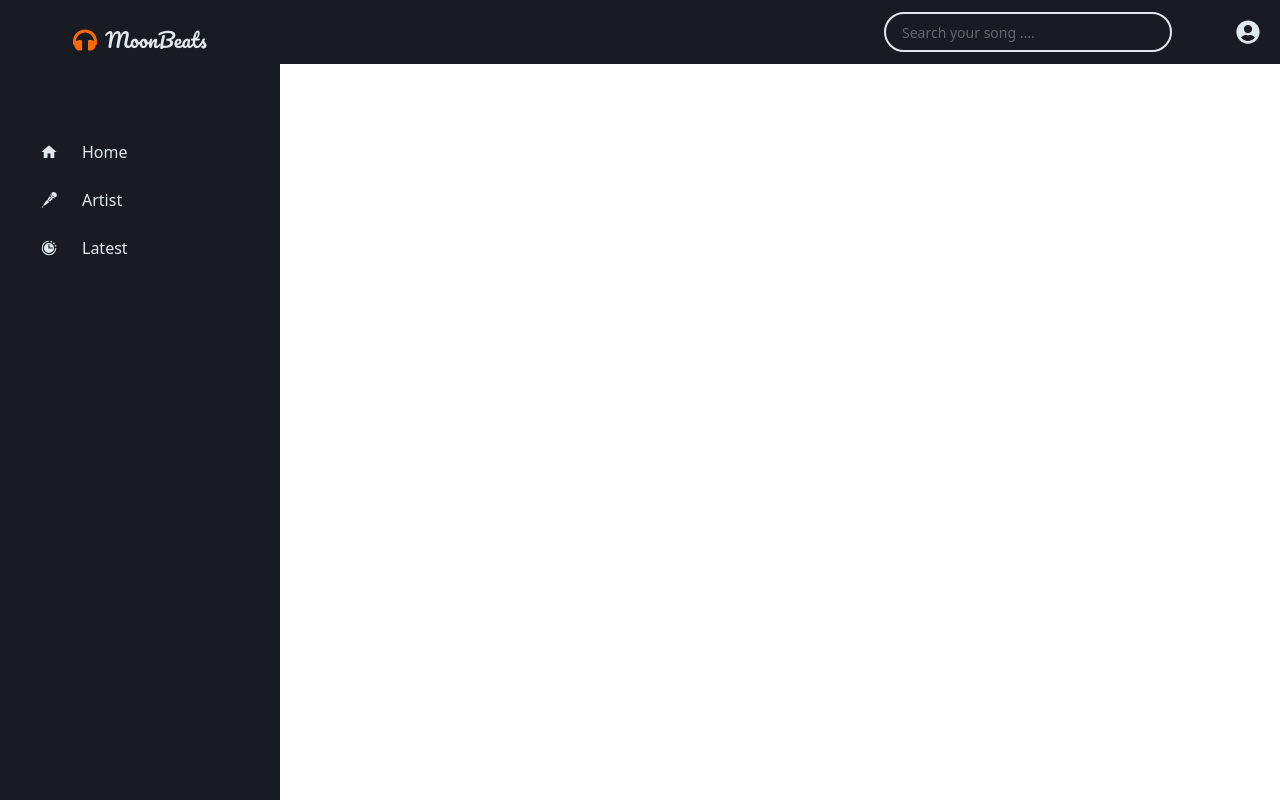
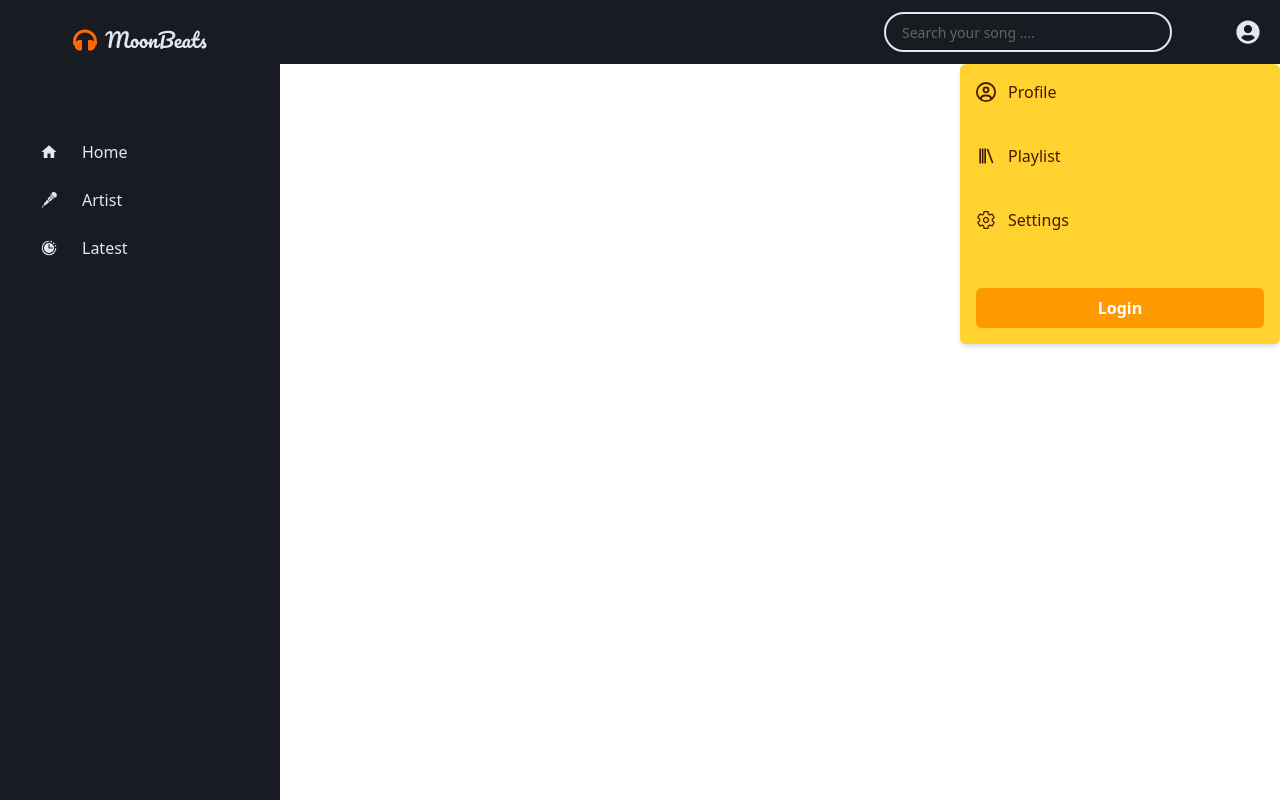
Before and after one commit to Rameeskc/music_app_frontend, a React (Vite) app: page / in a window 1280 px wide. Built offline with nearby package versions, Linux system fonts and the light colour scheme.

Commit message:
nav dropdown added

```diff
--- a/src/components/user/NavBar.jsx
+++ b/src/components/user/NavBar.jsx
@@ -1,11 +1,39 @@
 import React from 'react'
+import { Link } from "react-router-dom";
 import { FaHeadphones } from "react-icons/fa";
 import { FaUserCircle } from "react-icons/fa";
+import { FaRegCircleUser } from "react-icons/fa6";
+import { BiLibrary } from "react-icons/bi";
+import { IoSettingsOutline } from "react-icons/io5";
+
 
 const NavBar = () => {
+
+  const profile = [
+    {
+      id: 1,
+      name: "Profile",
+      link: "/",
+      icon: FaRegCircleUser
+    },
+    {
+      id: 2,
+      name: "Playlist",
+      link: "/",
+      icon: BiLibrary
+    },
+    {
+      id: 3,
+      name: "Settings",
+      link: "/",
+      icon: IoSettingsOutline
+    },
+
+  ]
+
   return (
 
-    <div className=' h-16 flex items-center justify-between lg:justify-end bg-[rgb(24,27,34)]'>
+    <div className=' relative h-16 flex items-center justify-between lg:justify-end bg-[rgb(24,27,34)]'>
       <div className='flex '>
         <FaHeadphones className='text-orange-500 text-2xl lg:hidden ml-5' />
         <p className='lg:hidden font-Pacifico ml-2 text-xl text-slate-200'>MoonBeats</p>
@@ -14,7 +42,27 @@ const NavBar = () => {
         type="text"
         placeholder='Search your song ....'
         className='hidden lg:block border-slate-200 border-2 h-10 w-72 placeholder:text-sm rounded-full focus:outline-none text-sm text-[rgb(176,176,176)] p-4  mr-16' />
-      <FaUserCircle className=' text-2xl text-slate-200 mr-5' />
+      <button className='cursor-pointer'>
+        <FaUserCircle className=' text-2xl text-slate-200 mr-5' />
+      </button>
+      <div className='absolute top-16 right-0 w-80 bg-amber-300 p-4 rounded-md shadow-md'>
+        <ul className='space-y-2'>
+          {profile.map((item) => (
+            <li key={item.id} className='w-full h-14'>
+              <Link to={item.link}>
+                <div className='flex items-center gap-3 text-amber-950'>
+                  <item.icon className='text-xl' />
+                  <p>{item.name}</p>
+                </div>
+              </Link>
+            </li>
+          ))}
+        </ul>
+        <button className='mt-6 w-full bg-amber-500 py-2 rounded-md text-white font-semibold'>
+          Login
+        </button>
+      </div>
+
     </div>
 
   )
--- /dev/null
+++ b/src/components/user/Profile.jsx
@@ -0,0 +1,9 @@
+import React from 'react'
+
+const Profile = () => {
+  return (
+    <div>Profile</div>
+  )
+}
+
+export default Profile
```
